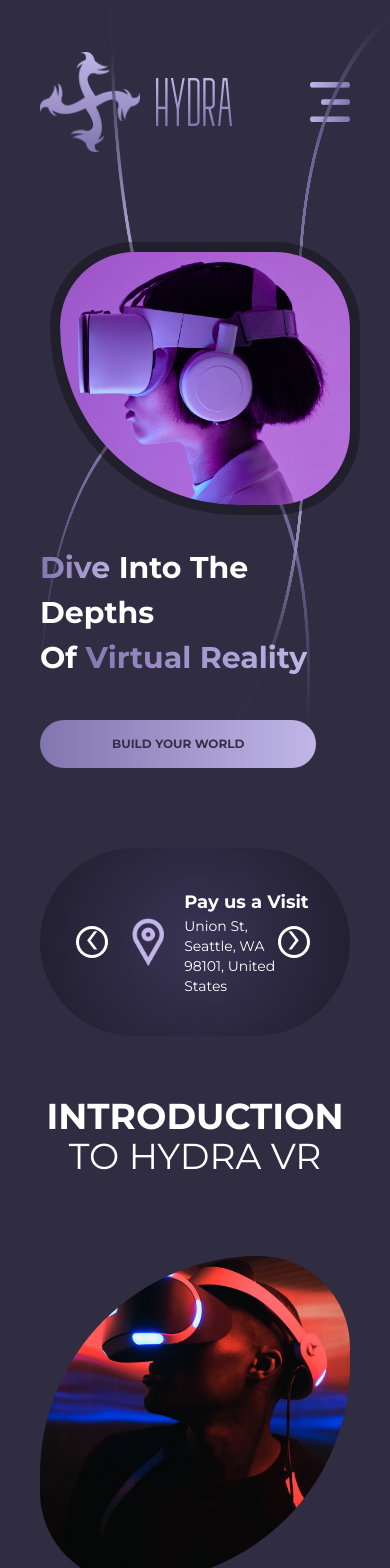
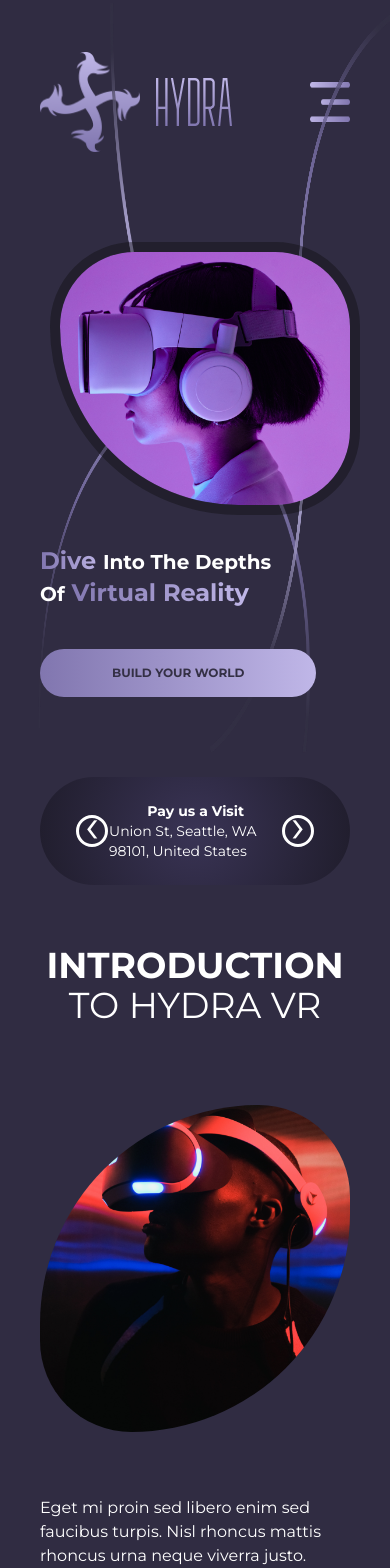
Before and after one commit to sriharirajaboina/Hydra, a React (Vite) app: page / in a window 390 px wide. Shown: the top 1568 px of the page. Built offline with nearby package versions, Linux system fonts and the light colour scheme.

Commit message:
modification

```diff
--- a/src/components/Footer-Section.jsx
+++ b/src/components/Footer-Section.jsx
@@ -80,7 +80,7 @@ const Footer=()=>{
                           whileHover={{scale:1.1,boxShadow:"0 0 20px #8176af"}}
                           whileTap={{scale:1}}
                           transition={{type:"spring",stiffness:250}}
-                          className="mt-8 px-8 py-4 bg-gradient-to-r from-[#8176AF] to-[#C0B7E8]
+                          className="mt-8 px-2 py-3 bg-gradient-to-r from-[#8176AF] to-[#C0B7E8]
                           rounded-full text-[#343045] text-xs font-bold ">
                             BUILD YOUR WORLD
                         </motion.button>
@@ -93,7 +93,8 @@ const Footer=()=>{
                  className="relative">
                     <div className="absolute w-full h-1
                     bg-gradient-to-r from-[#343045] via-[#C0B7E8] via-[#8176AF] to-[#343045]"></div>
-                    <h3 className="w-[80%] leading-loose tracking-wider text-[#ffffff] text-center py-10 font-bold md:w-full">
+                    <h3 className="w-full leading-loose tracking-wider text-[#ffffff] text-center
+                    py-10 font-bold md:w-full text-xs sm:text-base">
                         2023 © HYDRA LANDING PAGE - BY ZINE. E. FALOUTI - ALL RIGHTS RESERVED
                     </h3>
                 </motion.div>
--- a/src/components/Hero-Section.jsx
+++ b/src/components/Hero-Section.jsx
@@ -114,12 +114,12 @@ const Hero=()=>{
                             initial={{opacity:0,x:-60}}
                             whileInView={{opacity:1,x:0}}
                             transition={{duration:0.6}}
-                            className="text-[30px] font-bold mb-6
-                                text-[#ffffff] md:text-[40px]">
-                            <span className="text-3xl bg-gradient-to-r from-[#8176AF] to-[#C0B7E8]
+                            className="text-[20px] font-bold mb-6
+                                text-[#ffffff] sm:text-[30px] md:text-[40px]">
+                            <span className="text-2xl bg-gradient-to-r from-[#8176AF] to-[#C0B7E8]
                             bg-clip-text text-transparent md:text-5xl"
                             >Dive </span> Into The Depths<br/> Of
-                                <span className="text-3xl bg-gradient-to-r from-[#8176AF] to-[#C0B7E8]
+                                <span className="text-2xl bg-gradient-to-r from-[#8176AF] to-[#C0B7E8]
                                 bg-clip-text text-transparent md:text-5xl"> Virtual Reality </span>
                             </motion.h2>
                             <motion.p
@@ -191,14 +191,15 @@ const Hero=()=>{
                         </motion.div>
                     </div>
                 </div>
-                <div className="mt-20 px-8 py-10 flex items-center justify-between
-                        bg-[radial-gradient(circle,_#3A3456F2_0%,_#211E2E_95%)] rounded-full">
+                <div className="mt-20 px-8 py-6 flex items-center justify-between
+                        bg-[radial-gradient(circle,_#3A3456F2_0%,_#211E2E_95%)]
+                        rounded-full">
                     <motion.div
                       initial={{opacity:0,scale:0.5}}
                       whileInView={{opacity:1,scale:1}}
                       transition={{duration:0.8}}
                        viewport={{once:true,amount:0.7}}
-                      className="relative md:hidden overflow-hidden">
+                      className="relative flex justify-center items-center  md:hidden overflow-hidden">
                         <div
                          ref={containerRef}
                         className="flex transition-transform duration-500"
@@ -207,30 +208,29 @@ const Hero=()=>{
                             <div key={id}
                             className="flex-shrink-0 w-full flex items-center ml-15">
                                 <img src={item.icon} alt="icon"
-                                className="w-12 h-12"/>
-                                <div className="ml-5 text-[#ffffff]">
-                                    <h3 className="font-bold  text-lg">
+                                className="w-8 h-8 flex justify-center items-center sm:w-12 h-12 "/>
+                                <div className="ml-5 text-[#ffffff] flex flex-col justify-center items-center">
+                                    <h3 className="font-bold  text-sm ">
                                         {item.title}
                                     </h3>
-                                    <p className="w-[60%] text-sm font-[300] sm:w-full">
+                                    <p className="w-[60%] text-sm font-[300] sm:w-full ">
                                         {item.description}
                                     </p>
                                 </div>
-
                             </div>
                         ))}
                         </div>
                         <button
                             onClick={handlePrev}
                             className="absolute left-1 top-1/2 -translate-y-1/2 text-[#ffffff] w-8 h-8
-                            flex items-center justify-center p-2
+                            flex items-center justify-center p-2 mr-5
                             bg-transparent border-3 border-[#ffffff] rounded-full cursor-pointer ">
                             <span className="text-5xl leading-none mb-3"> ‹</span>
                         </button>
                         <button
                             onClick={handleNext}
                             className="absolute right-1 top-1/2 -translate-y-1/2 w-8 h-8 cursor-pointer
-                            flex items-center justify-center p-2 mx-1
+                            flex items-center justify-center p-2 ml-15
                             bg-transparent border-3 border-[#ffffff] text-[#ffffff] rounded-full">
                                <span className="text-5xl mb-3"> ›</span>
                         </button>
--- a/src/components/Tech-Section.jsx
+++ b/src/components/Tech-Section.jsx
@@ -42,7 +42,7 @@ const Tech=()=>{
                      initial={{opacity:0,y:30}}
                      whileInView={{opacity:1,y:0}}
                      transition={{duration:0.8,delay:1.2}}
-                     className="mb-18 text-[#ffffff] text-xl sm:text-2xl
+                     className="mb-18 text-[#ffffff] text-sm sm:text-2xl
                     md:text-3xl mt-15 md:mb-15 lg:mb-10">
                     <span className="font-bold ">
                         TECHNOLOGIES & HARDWARE </span> <br/>
@@ -52,7 +52,7 @@ const Tech=()=>{
                      whileHover={{scale:1.2,rotate:10}}
                      transition={{type:"spring",stiffness:300}}
                      className="absolute left-1/2 bottom-0 transform -translate-x-1/2
-                     translate-y-1/2 w-9 h-9 flex items-center justify-center
+                     translate-y-1/2 w-6 h-6 flex items-center justify-center
                      bg-gradient-to-r from -[#8176AF] to-[#C0B7E8] rounded-full
                      mt-6  outline outline-[8px] outline-[#0D0D0D66] md:w-12 md:h-12 ">
                          <img src={arrow} alt="techarrow" className="w-8 h-8"/>
--- a/src/components/optIn-section.jsx
+++ b/src/components/optIn-section.jsx
@@ -77,8 +77,8 @@ const OptIn=()=>{
                          whileHover={{scale:1.1,background:"linear-gradient(90deg,#c0b7e8 0%,#8176af 100%"}}
                          whileTap={{scale:1}}
                          transition={{duration:0.5}}
-                         className="mt-10 px-8 py-3 bg-gradient-to-r from-[#8176AF] to-[#C0B7E8]
-                         rounded-full text-[#343045] font-bold mb-10"
+                         className="mt-10 px-4 py-3 bg-gradient-to-r from-[#8176AF] to-[#C0B7E8]
+                         rounded-full text-[#343045] font-bold mb-10 text-sm sm:px-8 sm:text-base"
                         >SEND TO HYDRA
                     </motion.button>
                     </div>
```
Also changed, not shown: src/components/Service-Section.jsx (+3 -4 lines).
